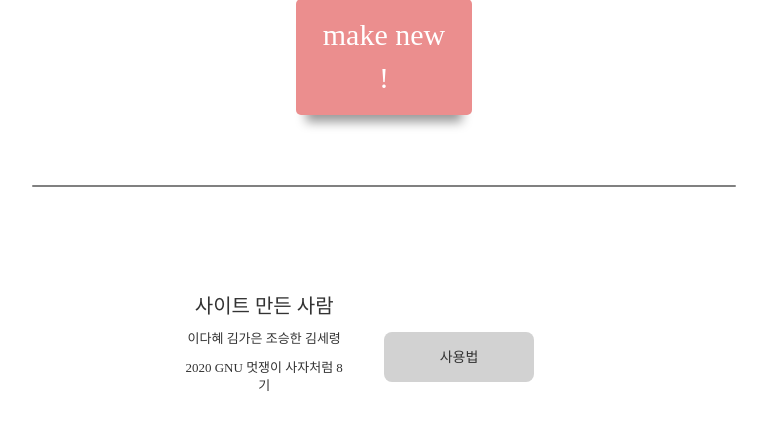
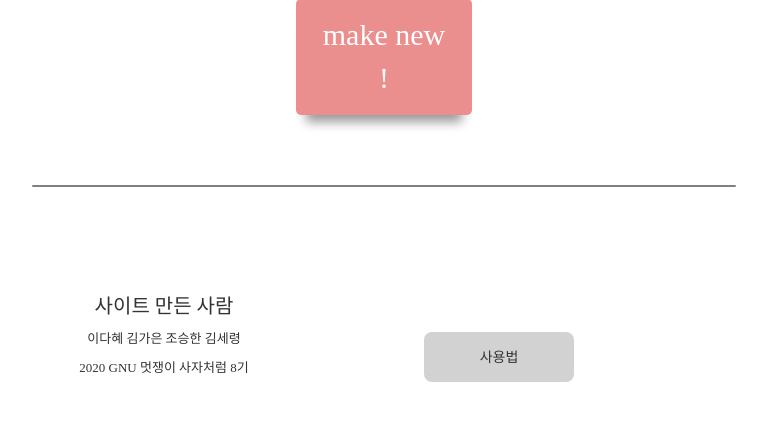
Before and after one commit to dahae0320/GLL_LIVE_PLAYLIST, a Django app: page / in a window 1280 px wide. Shown: the part 601-1028 px from the top of the page, without its empty margins (256-1023 px from the left). Run offline with Django 3.2, Linux system fonts and the light colour scheme; some libraries are stand-ins or nearby versions; some web fonts are replaced.

Commit message:
8/14커밋

```diff
--- a/LivePlaylist/static/LivePlaylist/index.css
+++ b/LivePlaylist/static/LivePlaylist/index.css
@@ -88,6 +88,7 @@ body {
 #wrapper{
     display: inline-block;
     margin-top: 100px;
+    width: 100%;
 }
 #wrapper::after{
     clear: both;
@@ -96,7 +97,7 @@ body {
 
 .maker{
     float: left;
-    width: 40%;
+    width: 50%;
     height: auto;
     border-color: black solid 2px;
 }
```
